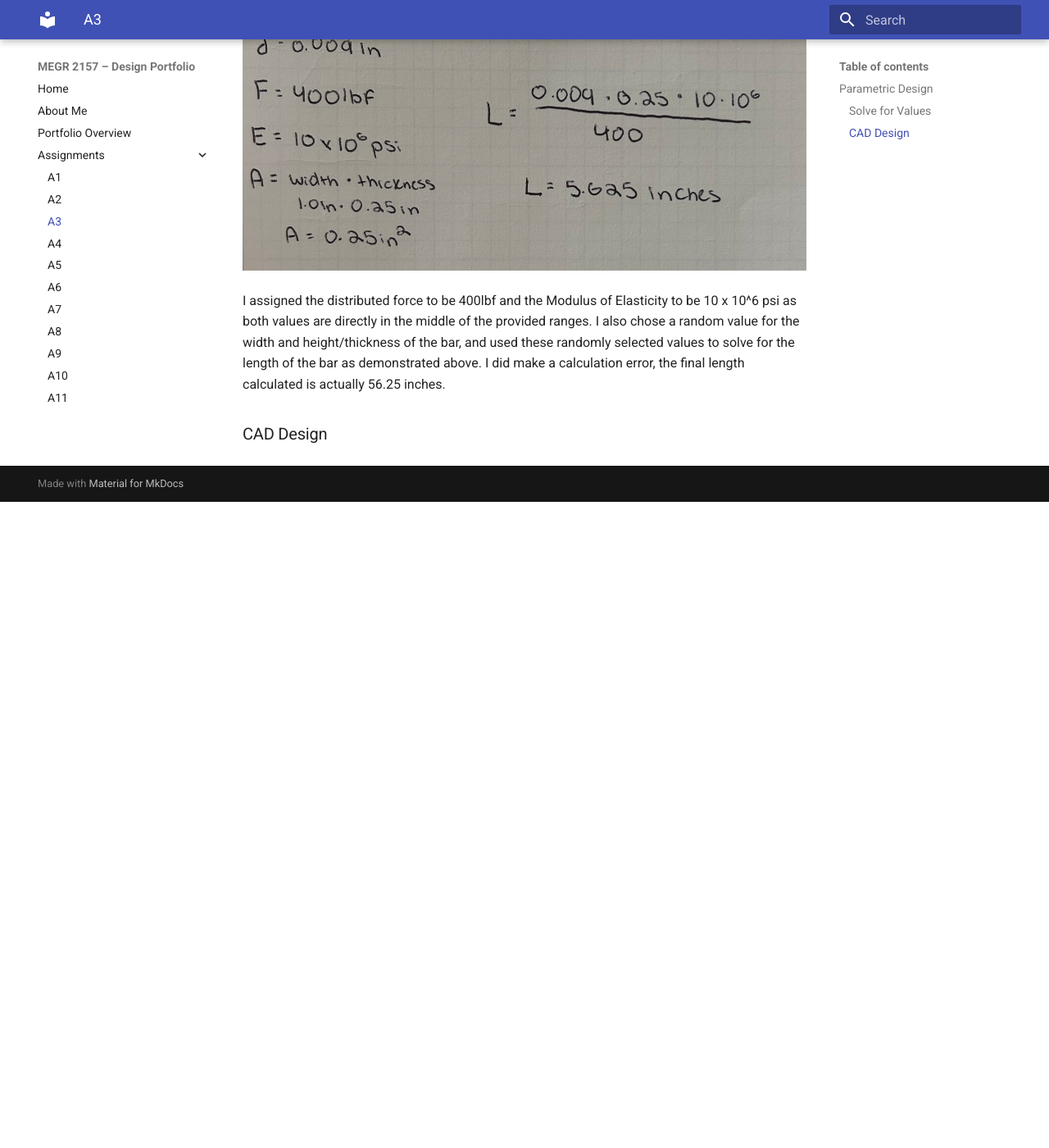
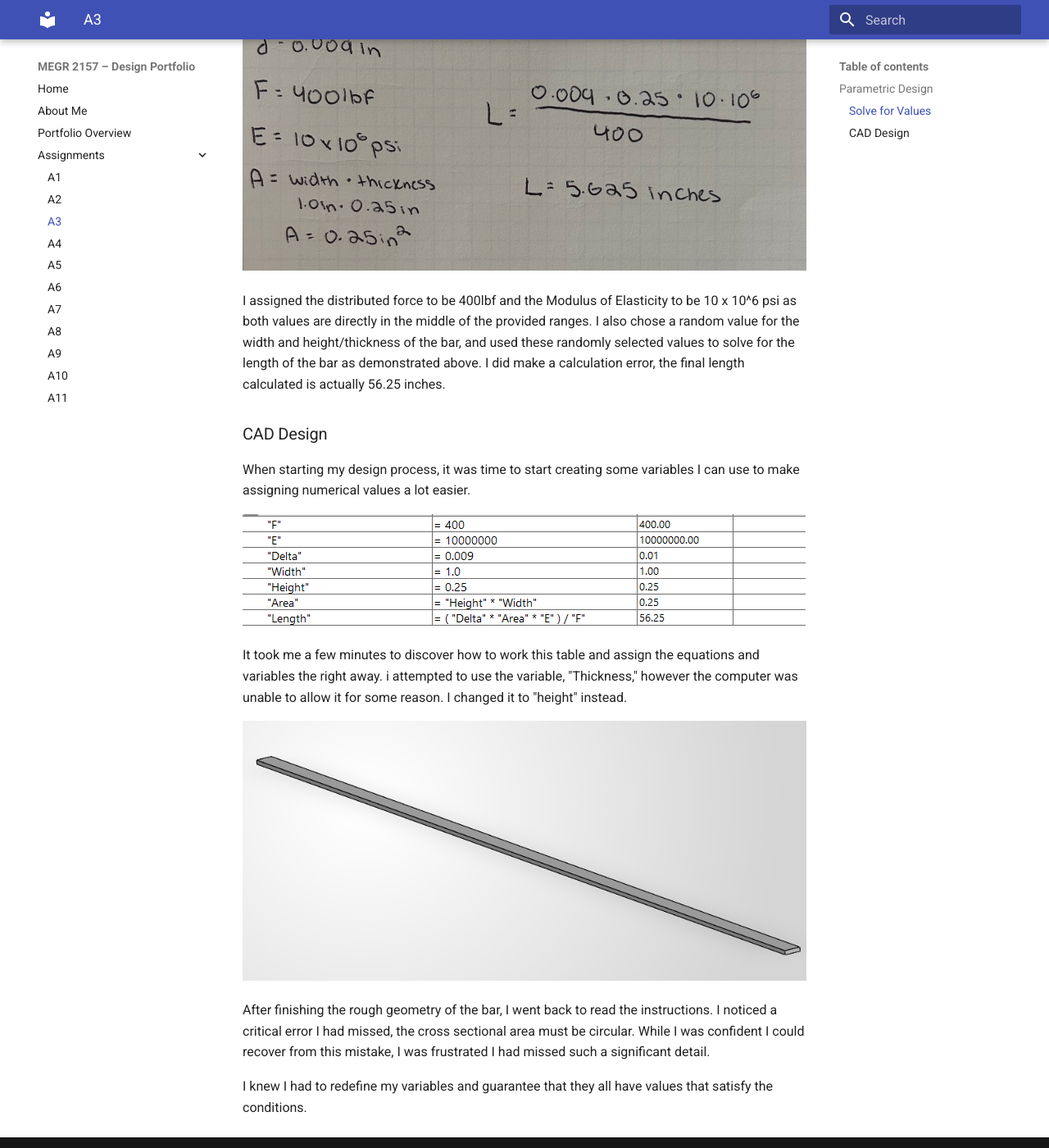
Before and after one commit to bspinne2/megr2157-portfolio, an MkDocs documentation site: the page built from docs/assignments/A03/index.md, in a window 1280 px wide and 1400 px high, scrolled down 833 px. Shown: the whole window at 82% size. Built offline with MkDocs 1.6.1 and Material for MkDocs 9.7.7, drawn with Linux system fonts in a browser that asks for light colours; before the commit the page ends 1445 px from its top, so only the background shows below that.

Commit message:
Update index.md

```diff
--- a/docs/assignments/A03/index.md
+++ b/docs/assignments/A03/index.md
@@ -15,3 +15,15 @@ Before I can focus on designing the beam in Solidworks, I first have to establis
 I assigned the distributed force to be 400lbf and the Modulus of Elasticity to be 10 x 10^6 psi as both values are directly in the middle of the provided ranges. I also chose a random value for the width and height/thickness of the bar, and used these randomly selected values to solve for the length of the bar as demonstrated above. I did make a calculation error, the final length calculated is actually 56.25 inches.
 
 ### CAD Design
+
+When starting my design process, it was time to start creating some variables I can use to make assigning numerical values a lot easier.
+
+![Screenshot](Screenshot%202026-09-09%20144416.png)
+
+It took me a few minutes to discover how to work this table and assign the equations and variables the right away. i attempted to use the variable, "Thickness," however the computer was unable to allow it for some reason. I changed it to "height" instead.
+
+![Screenshot](Screenshot%202026-09-09%20144427.png)
+
+After finishing the rough geometry of the bar, I went back to read the instructions. I noticed a critical error I had missed, the cross sectional area must be circular. While I was confident I could recover from this mistake, I was frustrated I had missed such a significant detail.
+
+I knew I had to redefine my variables and guarantee that they all have values that satisfy the conditions.
```
